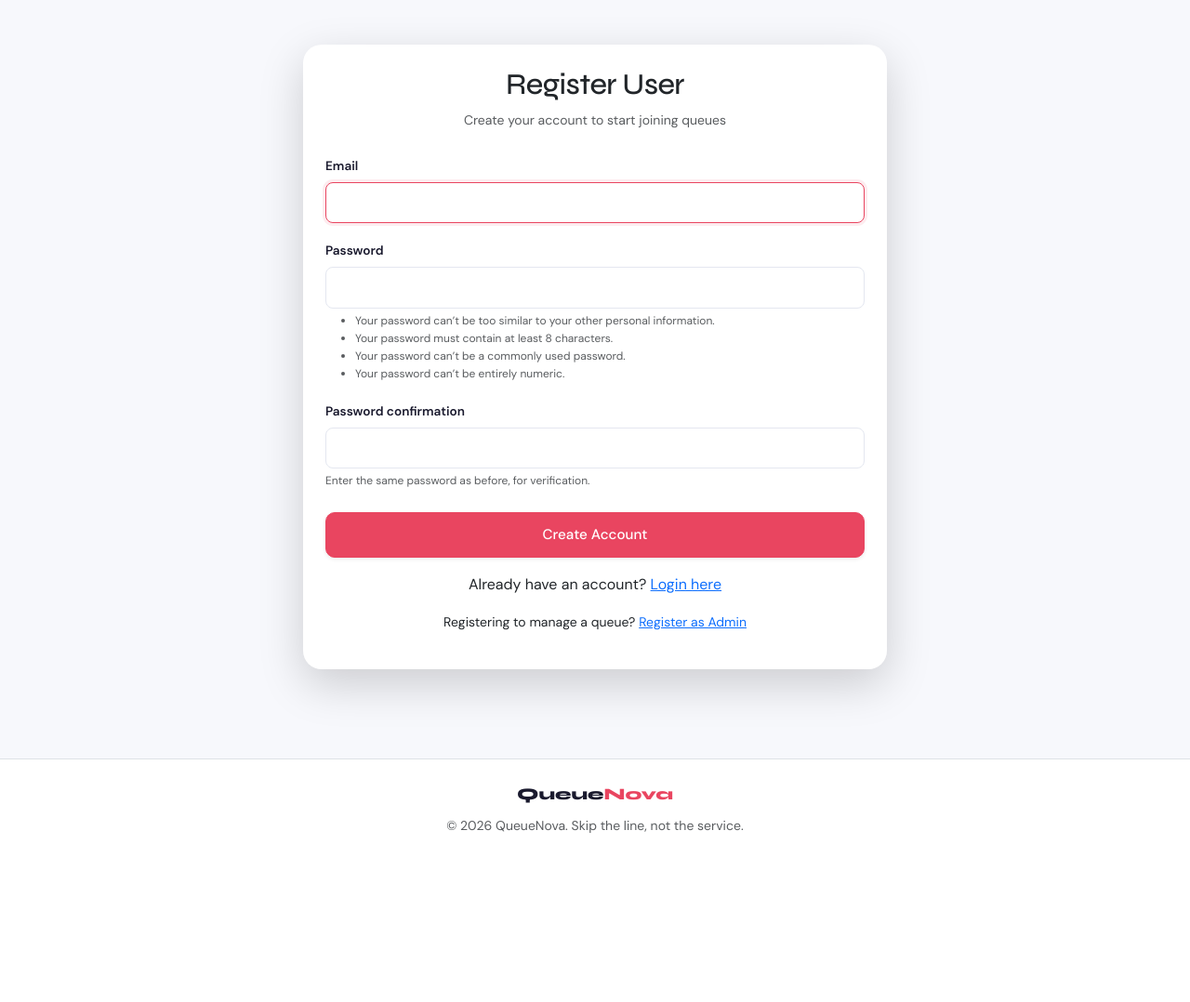
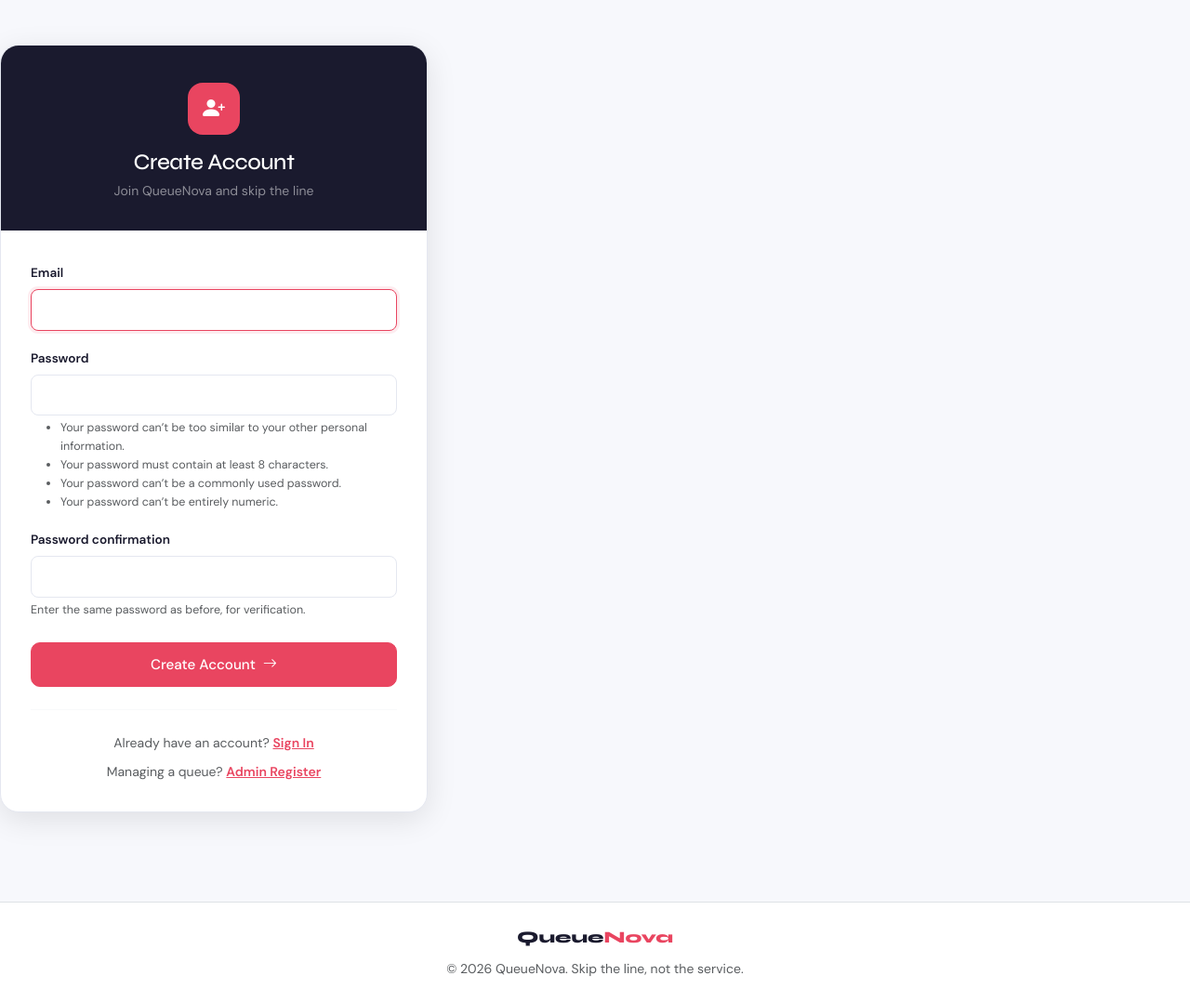
Before and after one commit to kumar1250/queuenova, a Django app: page /users/register/ in a window 1280 px wide. Shown: the part 67-1145 px from the top of the page at 93% size. Before the commit the page ends 963 px from the top, so only its background shows below. Run offline with Django 5.2, Linux system fonts and the light colour scheme.

Commit message:
Update register.html

```diff
--- a/templates/users/register.html
+++ b/templates/users/register.html
@@ -1,36 +1,47 @@
 {% extends 'base.html' %}
+{% block title %}Create Account{% endblock %}
 
-{% block title %}Register{% endblock %}
+{% block extra_css %}
+<style>
+.auth-wrap { min-height:calc(100vh - 72px); display:flex; align-items:center; justify-content:center; padding:2rem 1rem; }
+.auth-card { width:100%; max-width:460px; background:var(--surface); border:1px solid var(--border); border-radius:20px; box-shadow:var(--shadow-lg); overflow:hidden; }
+.auth-card-header { background:var(--brand); padding:2.5rem 2rem 2rem; text-align:center; }
+.auth-icon-wrap { width:56px;height:56px;background:var(--accent);border-radius:16px;display:inline-flex;align-items:center;justify-content:center;font-size:1.5rem;color:white;margin-bottom:1rem; }
+.auth-card-body { padding:2rem; }
+</style>
+{% endblock %}
 
 {% block content %}
-<div class="row justify-content-center animate__animated animate__fadeIn">
-    <div class="col-md-6">
-        <div class="card p-4 shadow-lg border-0 animate__animated animate__zoomIn">
-            <h2 class="text-center mb-2">Register User</h2>
-            <p class="text-center text-muted small mb-4">Create your account to start joining queues</p>
+<div class="auth-wrap">
+    <div class="auth-card animate__animated animate__fadeInUp animate__faster">
+        <div class="auth-card-header">
+            <div class="auth-icon-wrap"><i class="bi bi-person-plus-fill"></i></div>
+            <h2 class="text-white mb-1 fw-800" style="font-size:1.5rem;">Create Account</h2>
+            <p class="mb-0" style="color:rgba(255,255,255,0.5);font-size:0.875rem;">Join QueueNova and skip the line</p>
+        </div>
+        <div class="auth-card-body">
             <form method="post">
                 {% csrf_token %}
                 {% for field in form %}
                 <div class="mb-3">
-                        <label class="form-label fw-semibold small">{{ field.label }}</label>
+                    <label class="form-label">{{ field.label }}</label>
                     {{ field }}
                     {% if field.help_text %}
-                            <div class="form-text x-small" style="font-size: 0.75rem;">{{ field.help_text }}</div>
+                        <div class="form-text" style="font-size:0.78rem;">{{ field.help_text }}</div>
                     {% endif %}
                     {% if field.errors %}
-                            <div class="text-danger small">{{ field.errors }}</div>
+                        <div class="text-danger small mt-1"><i class="bi bi-exclamation-circle me-1"></i>{{ field.errors.0 }}</div>
                     {% endif %}
                 </div>
                 {% endfor %}
-                <div class="d-grid mt-4">
-                    <button type="submit" class="btn btn-primary btn-lg shadow-sm">Create Account</button>
-                </div>
+                <button type="submit" class="btn btn-primary w-100 btn-lg mt-2">
+                    Create Account <i class="bi bi-arrow-right ms-1"></i>
+                </button>
             </form>
-
-
-            <div class="mt-3 text-center">
-                <p>Already have an account? <a href="{% url 'users:login' %}">Login here</a></p>
-                <p class="small">Registering to manage a queue? <a href="{% url 'users:admin_register' %}">Register as Admin</a></p>
+            <hr class="my-4" style="border-color:var(--border);">
+            <div class="text-center" style="font-size:0.875rem;">
+                <p class="text-muted mb-2">Already have an account? <a href="{% url 'users:login' %}" style="color:var(--accent);font-weight:600;">Sign In</a></p>
+                <p class="mb-0 text-muted">Managing a queue? <a href="{% url 'users:admin_register' %}" style="color:var(--accent);font-weight:600;">Admin Register</a></p>
             </div>
         </div>
     </div>
```
Lines whose indentation alone changed are shown as unchanged.
